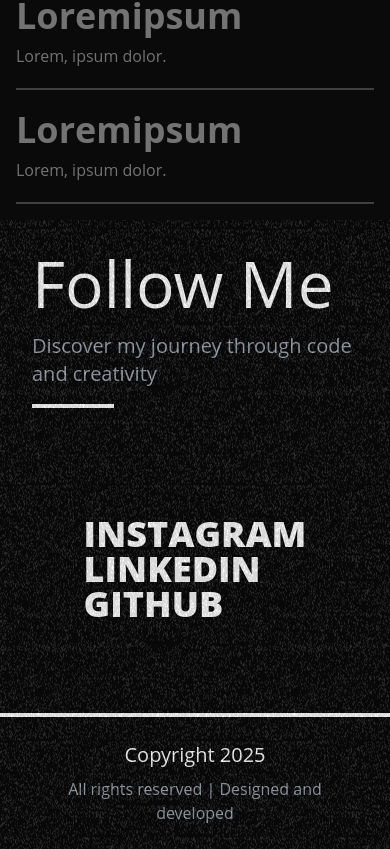
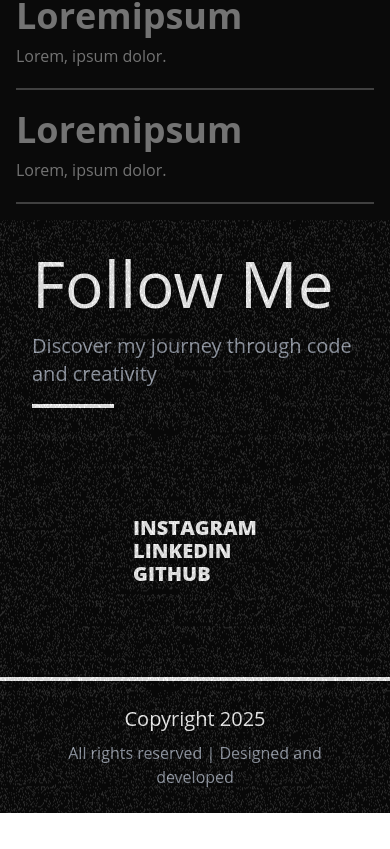
Before and after one commit to AldyAlfarish/my-porto, a React (Vite) app: page / in a window 390 px wide. Shown: the part 9714-10563 px from the top of the page. After the commit the page ends 10527 px from the top, so only its background shows below. Built offline with nearby package versions, Linux system fonts and the light colour scheme; grey boxes are pictures that could not be loaded.

Commit message:
Update FooterText.jsx

```diff
--- a/src/components/FooterText.jsx
+++ b/src/components/FooterText.jsx
@@ -86,7 +86,7 @@
       initial="initial"
       whileHover="hovered"
       href={href}
-      className="relative block overflow-hidden whitespace-nowrap text-4xl sm:text-7xl font-black uppercase sm:text-7xl md:text-8xl lg:text-9xl"
+      className="relative block overflow-hidden whitespace-nowrap text-xl sm:text-7xl font-black uppercase sm:text-7xl md:text-8xl lg:text-9xl"
       style={{
         lineHeight: 0.75,
       }}
```
